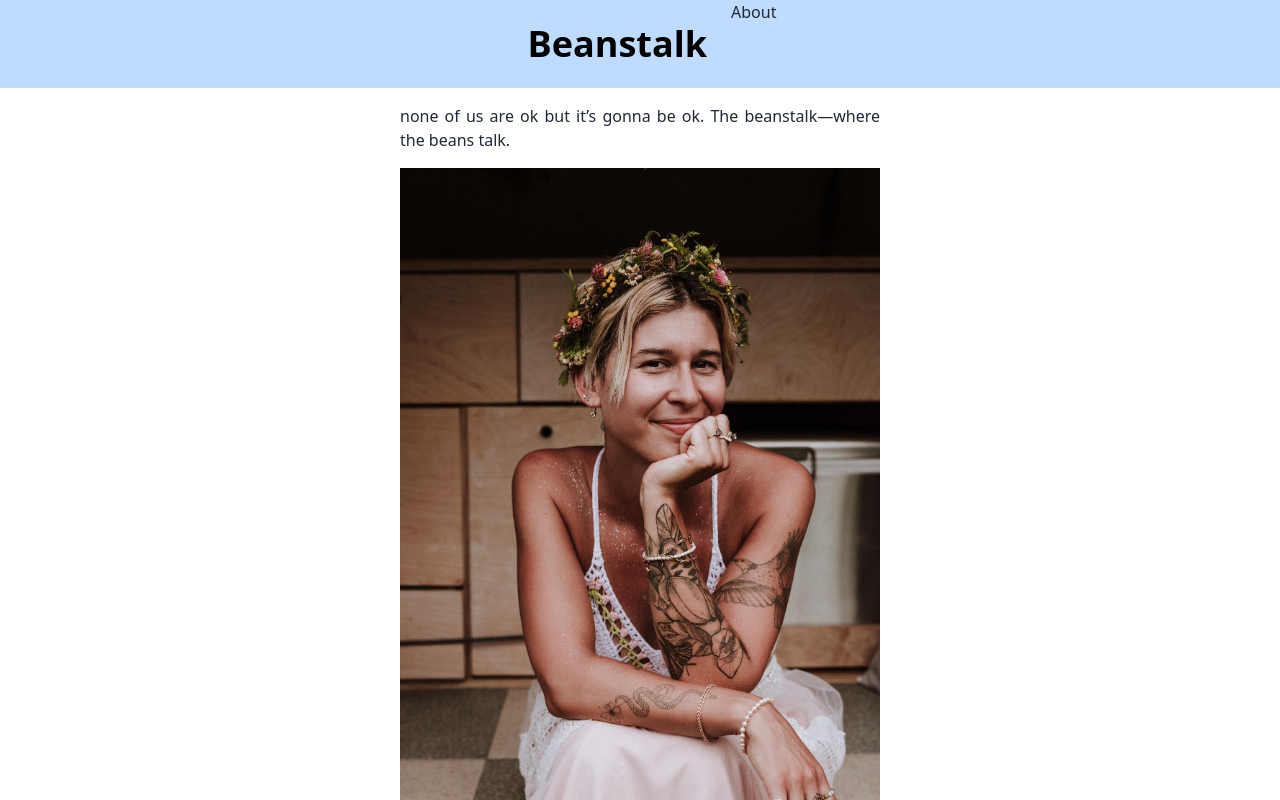
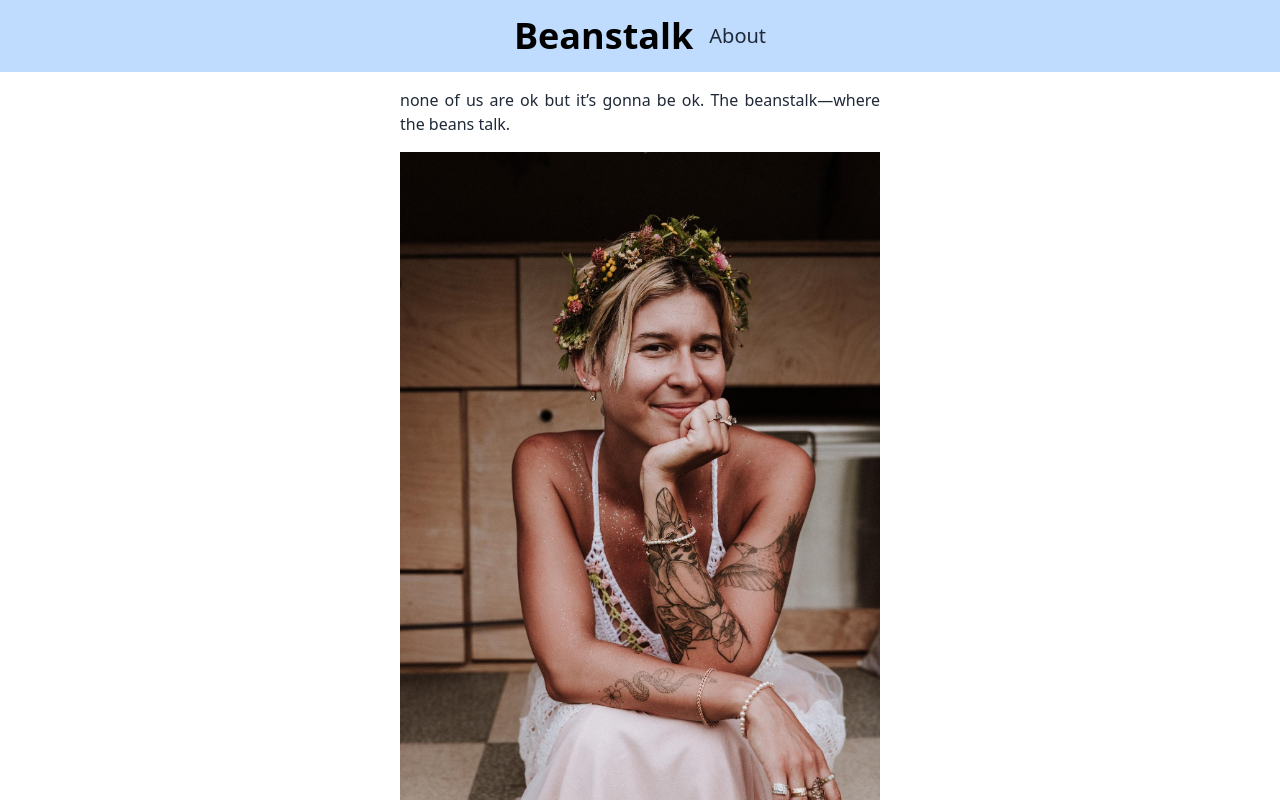
Before and after one commit to carteblanchecarriage/beanstalk, a Next.js app: page /about in a window 1280 px wide. Shown: the top 800 px of the page. Built offline with nearby package versions, Linux system fonts and the light colour scheme.

Commit message:
date formatting and styling

```diff
--- a/components/navbar.jsx
+++ b/components/navbar.jsx
@@ -4,23 +4,24 @@ import { useState } from 'react';
 import { useRouter } from 'next/router';
 
 const Navbar = () => {
-  const [copied, setCopied] = useState(false);
-
   const router = useRouter();
 
   return (
     <>
-      <div className='flex bg-blue-200 mb-4'>
-        <div className='flex mx-auto'>
+      <div className='flex bg-blue-200 mb-4 p-4'>
+        <div className='flex gap-4 mx-auto'>
           <Link
             href='/'
-            className='p-6 text-center text-black font-bold text-4xl '
+            className='text-center text-black font-bold text-4xl flex items-center'
           >
-            <h1>Beanstalk</h1>
+            Beanstalk
           </Link>
 
-          <Link href='/about'>
-            <h1>About</h1>
+          <Link
+            href='/about'
+            className='hover:text-blue-400 text-center text-xl flex items-center'
+          >
+            About
           </Link>
         </div>
       </div>
--- a/pages/index.js
+++ b/pages/index.js
@@ -34,7 +34,7 @@ export default function Home({ posts }) {
           {sortedPosts.map((post, index) => (
             <div key={index}>
               <Link href={`/posts/${post.slug}`} className='group'>
-                <div className='card rounded-none w-96 h-72 bg-base-100 hover:shadow-offset-black m-2 border-2 border-black'>
+                <div className='card rounded-none w-3/5 h-72 m-2 bg-gray-50 hover:bg-gray-100 mx-auto'>
                   <figure>
                     <Image
                       src={post.featureImage.url}
@@ -47,7 +47,14 @@ export default function Home({ posts }) {
                   <div className='card-body'>
                     <h2 className='card-title'>{post.postTitle}</h2>
                     <p className='h-16 overflow-hidden'>{post.postPreview}</p>
-                    <h3 className='mt-4'>{post.createdAt}</h3>
+
+                    <p>
+                      {new Date(post.createdAt).toLocaleString('en-US', {
+                        month: 'long',
+                        day: '2-digit',
+                        year: 'numeric',
+                      })}
+                    </p>
                   </div>
                 </div>
               </Link>
```
